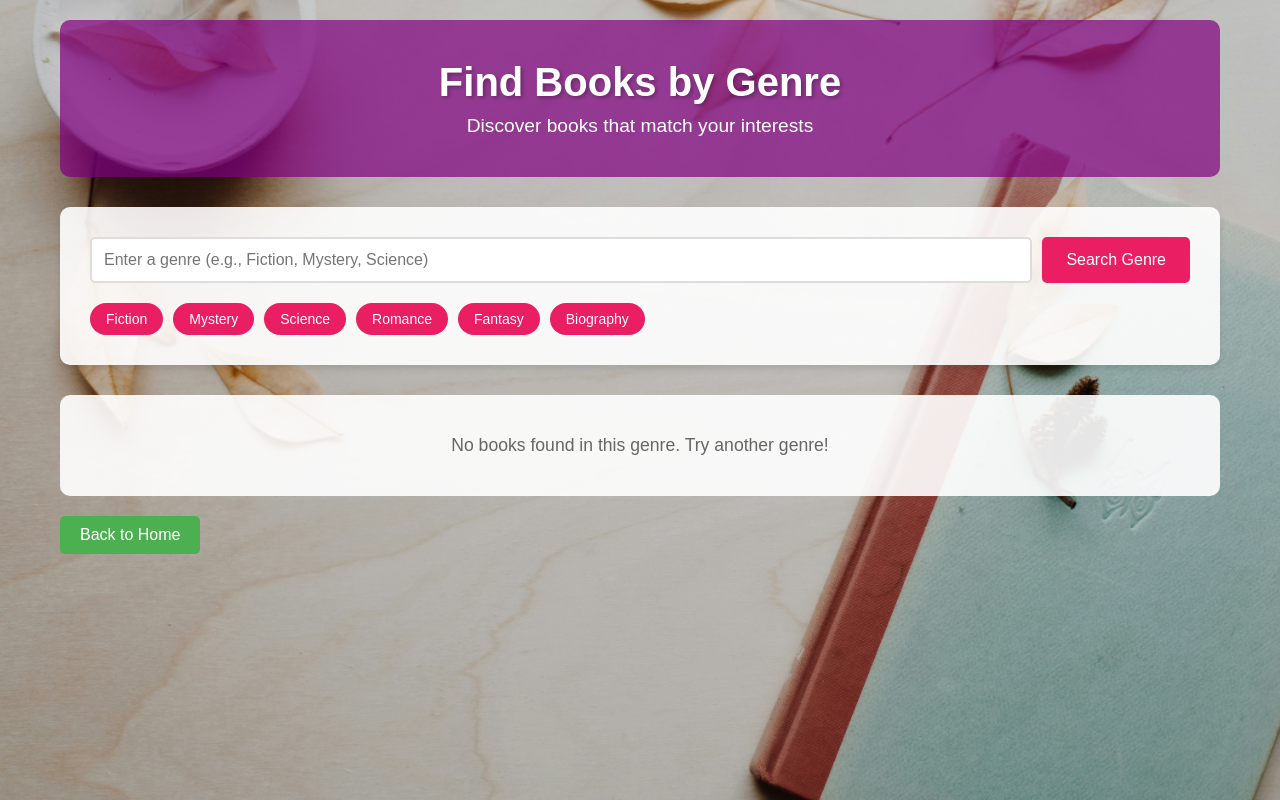
After one commit to faslarah/bookproject, a Flask app: page /yourgenre in a window 1280 px wide. The commit adds this page. Run offline with Flask 3, Linux system fonts and the light colour scheme.

Commit message:
updated files

```diff
--- a/app.py
+++ b/app.py
@@ -1,13 +1,54 @@
 from flask import Flask, request, jsonify, render_template, redirect, url_for, send_from_directory
+import sqlite3
+from functools import wraps
+from werkzeug.security import generate_password_hash, check_password_hash
 
 app = Flask(__name__, static_url_path='/static')
+app.secret_key = 'your_secret_key_here'  # Add a secret key for sessions
 
-# In-memory storage for users and books
-users = [
-    {'username': 'admin', 'password': 'admin123'}
-]
-books = []
+# Database initialization
+def init_db():
+    with sqlite3.connect('bookshare.db') as conn:
+        c = conn.cursor()
+        # Create users table
+        c.execute('''
+        CREATE TABLE IF NOT EXISTS users (
+            id INTEGER PRIMARY KEY AUTOINCREMENT,
+            username TEXT UNIQUE NOT NULL,
+            password TEXT NOT NULL
+        )''')
 
+        # Create books table
+        c.execute('''
+        CREATE TABLE IF NOT EXISTS books (
+            id INTEGER PRIMARY KEY AUTOINCREMENT,
+            title TEXT NOT NULL,
+            author TEXT NOT NULL,
+            genre TEXT NOT NULL,
+            description TEXT,
+            user_id INTEGER,
+            FOREIGN KEY (user_id) REFERENCES users (id)
+        )''')
+
+        # Add admin user if it doesn't exist
+        c.execute('SELECT * FROM users WHERE username = ?', ('admin',))
+        if not c.fetchone():
+            admin_password = generate_password_hash('admin123')
+            c.execute('INSERT INTO users (username, password) VALUES (?, ?)',
+                     ('admin', admin_password))
+
+        conn.commit()
+
+# Database helper functions
+def get_db():
+    conn = sqlite3.connect('bookshare.db')
+    conn.row_factory = sqlite3.Row
+    return conn
+
+# Initialize the database
+init_db()
+
+# Routes
 @app.route('/')
 def home():
     return render_template('login.html')
@@ -20,11 +61,17 @@ def homepage():
 def register():
     if request.method == 'POST':
         username = request.form['username']
-        password = request.form['password']
-        if any(user['username'] == username for user in users):
+        password = generate_password_hash(request.form['password'])
+
+        try:
+            with get_db() as conn:
+                c = conn.cursor()
+                c.execute('INSERT INTO users (username, password) VALUES (?, ?)',
+                         (username, password))
+                conn.commit()
+            return redirect(url_for('login'))
+        except sqlite3.IntegrityError:
             return 'Username already exists!', 400
-        users.append({'username': username, 'password': password})
-        return redirect(url_for('login'))
     return render_template('register.html')
 
 @app.route('/login', methods=['GET', 'POST'])
@@ -33,41 +80,71 @@ def login():
         username = request.form.get('username')
         password = request.form.get('password')
 
-        # Debug print
-        print(f"Login attempt - Username: {username}")
-        print(f"Current users: {users}")
+        with get_db() as conn:
+            c = conn.cursor()
+            user = c.execute('SELECT * FROM users WHERE username = ?',
+                           (username,)).fetchone()
 
-        user = next((user for user in users if user['username'] == username and user['password'] == password), None)
-        if user:
-            print("Login successful")
-            return redirect(url_for('homepage'))
-        print("Login failed")
+            if user and check_password_hash(user['password'], password):
+                return redirect(url_for('homepage'))
+
         return render_template('login.html', error="Invalid username or password")
     return render_template('login.html')
+
+@app.route('/addbook', methods=['GET', 'POST'])
+def addbook():
+    if request.method == 'POST':
+        with get_db() as conn:
+            c = conn.cursor()
+            c.execute('''
+                INSERT INTO books (title, author, genre, description)
+                VALUES (?, ?, ?, ?)
+            ''', (
+                request.form['bookTitle'],
+                request.form['bookAuthor'],
+                request.form['bookGenre'],
+                request.form['bookDescription']
+            ))
+            conn.commit()
+        return render_template('addbook.html', message='Book added successfully!')
+    return render_template('addbook.html')
 
 @app.route('/searchbooks')
 def searchbooks():
     query = request.args.get('query', '').lower()
-    if query:
-        results = [book for book in books if
-                  query in book['title'].lower() or
-                  query in book['author'].lower()]
-    else:
-        results = books
-    return render_template('searchbooks.html', books=results)
+    with get_db() as conn:
+        c = conn.cursor()
+        if query:
+            c.execute('''
+                SELECT * FROM books
+                WHERE LOWER(title) LIKE ? OR LOWER(author) LIKE ?
+            ''', (f'%{query}%', f'%{query}%'))
+        else:
+            c.execute('SELECT * FROM books')
+        books = c.fetchall()
+    return render_template('searchbooks.html', books=books)
 
-@app.route('/addbook', methods=['GET', 'POST'])
-def addbook():
+@app.route('/yourgenre', methods=['GET', 'POST'])
+def yourgenre():
     if request.method == 'POST':
-        book = {
-            'title': request.form['bookTitle'],
-            'author': request.form['bookAuthor'],
-            'genre': request.form['bookGenre'],
-            'description': request.form['bookDescription']
-        }
-        books.append(book)
-        return render_template('addbook.html', message='Book added successfully!')
-    return render_template('addbook.html')
+        search_genre = request.form.get('genre', '').lower()
+        with get_db() as conn:
+            c = conn.cursor()
+            c.execute('''
+                SELECT * FROM books
+                WHERE LOWER(genre) LIKE ?
+            ''', (f'%{search_genre}%',))
+
+            books = [dict(row) for row in c.fetchall()]
+
+            # Handle AJAX requests
+            if request.headers.get('X-Requested-With') == 'XMLHttpRequest':
+                return jsonify({'books': books})
+
+            # Handle regular form submissions
+            return render_template('genre.html', books=books)
+
+    return render_template('genre.html', books=[])
 
 @app.route('/myborrow')
 def myborrow():
--- /dev/null
+++ b/static/genre.css
@@ -0,0 +1,205 @@
+* {
+    margin: 0;
+    padding: 0;
+    box-sizing: border-box;
+}
+
+body {
+    font-family: Arial, sans-serif;
+    min-height: 100vh;
+    /* Update the background image path to use the correct static folder path */
+    background-image: url('../static/images/evie-s-yDN0aAiHSMg-unsplash.jpg');
+    background-size: cover;
+    background-position: center;
+    background-attachment: fixed;
+}
+
+.container {
+    max-width: 1200px;
+    margin: 0 auto;
+    padding: 20px;
+}
+
+/* Hero Section */
+.hero {
+    text-align: center;
+    padding: 40px 20px;
+    background-color: rgba(128, 0, 128, 0.7);
+    border-radius: 10px;
+    margin-bottom: 30px;
+}
+
+.hero h1 {
+    font-size: 2.5em;
+    color: white;
+    margin-bottom: 10px;
+    text-shadow: 2px 2px 4px rgba(0, 0, 0, 0.3);
+}
+
+.hero p {
+    font-size: 1.2em;
+    color: white;
+}
+
+/* Genre Search Section */
+.genre-search {
+    background-color: rgba(255, 255, 255, 0.9);
+    padding: 30px;
+    border-radius: 10px;
+    box-shadow: 0 4px 6px rgba(0, 0, 0, 0.1);
+    margin-bottom: 30px;
+}
+
+.search-form {
+    display: flex;
+    gap: 10px;
+    margin-bottom: 20px;
+}
+
+input[type="text"] {
+    flex: 1;
+    padding: 12px;
+    border: 2px solid #ddd;
+    border-radius: 5px;
+    font-size: 16px;
+}
+
+input[type="text"]:focus {
+    border-color: #E91E63;
+    outline: none;
+}
+
+button {
+    padding: 12px 24px;
+    background-color: #E91E63;
+    color: white;
+    border: none;
+    border-radius: 5px;
+    cursor: pointer;
+    transition: background-color 0.3s ease;
+    font-size: 16px;
+}
+
+button:hover {
+    background-color: #C2185B;
+}
+
+/* Genre Tags */
+.genre-suggestions {
+    display: flex;
+    flex-wrap: wrap;
+    gap: 10px;
+    margin-top: 20px;
+}
+
+.genre-tag {
+    padding: 8px 16px;
+    background-color: #E91E63;
+    color: white;
+    border-radius: 20px;
+    cursor: pointer;
+    transition: all 0.3s ease;
+    font-size: 14px;
+}
+
+.genre-tag:hover {
+    background-color: #C2185B;
+    transform: translateY(-2px);
+}
+
+/* Results Section */
+.genre-results {
+    display: grid;
+    grid-template-columns: repeat(auto-fill, minmax(250px, 1fr));
+    gap: 20px;
+    padding: 20px;
+    background-color: rgba(255, 255, 255, 0.9);
+    border-radius: 10px;
+}
+
+.no-results {
+    grid-column: 1 / -1;
+    text-align: center;
+    padding: 20px;
+    color: #666;
+    font-size: 1.1em;
+}
+
+.genre-results:empty {
+    padding: 0;
+    background-color: transparent;
+}
+
+.book-card {
+    background-color: white;
+    padding: 20px;
+    border-radius: 8px;
+    box-shadow: 0 2px 4px rgba(0, 0, 0, 0.1);
+    transition: transform 0.3s ease;
+}
+
+.book-card:hover {
+    transform: translateY(-5px);
+}
+
+.book-card h3 {
+    color: #333;
+    margin-bottom: 10px;
+    font-size: 1.2em;
+}
+
+.book-card p {
+    color: #666;
+    margin-bottom: 5px;
+    font-size: 0.9em;
+}
+
+/* Back Button */
+.back-button {
+    display: inline-block;
+    padding: 10px 20px;
+    background-color: #4CAF50;
+    color: white;
+    text-decoration: none;
+    border-radius: 5px;
+    margin-top: 20px;
+    transition: background-color 0.3s ease;
+}
+
+.back-button:hover {
+    background-color: #45a049;
+}
+
+/* Responsive Design */
+@media (max-width: 768px) {
+    .search-form {
+        flex-direction: column;
+    }
+
+    input[type="text"] {
+        width: 100%;
+    }
+
+    .genre-results {
+        grid-template-columns: repeat(auto-fill, minmax(200px, 1fr));
+    }
+
+    .hero h1 {
+        font-size: 2em;
+    }
+
+    .hero p {
+        font-size: 1em;
+    }
+}
+
+@media (max-width: 480px) {
+    .genre-results {
+        grid-template-columns: 1fr;
+    }
+
+    .genre-tag {
+        padding: 6px 12px;
+        font-size: 12px;
+    }
+}
--- /dev/null
+++ b/templates/genre.html
@@ -0,0 +1,115 @@
+<!DOCTYPE html>
+<html lang="en">
+<head>
+    <meta charset="UTF-8">
+    <meta name="viewport" content="width=device-width, initial-scale=1.0">
+    <title>Search by Genre | BookShare</title>
+    <link rel="stylesheet" href="{{ url_for('static', filename='genre.css') }}">
+</head>
+<body>
+    <div class="container">
+        <section class="hero">
+            <h1>Find Books by Genre</h1>
+            <p>Discover books that match your interests</p>
+        </section>
+
+        <section class="genre-search">
+            <form class="search-form" method="POST" action="{{ url_for('yourgenre') }}" id="genreForm">
+                <input type="text"
+                       name="genre"
+                       id="genre-input"
+                       placeholder="Enter a genre (e.g., Fiction, Mystery, Science)"
+                       oninput="searchGenreRealTime(this.value)"
+                       required>
+                <button type="submit">Search Genre</button>
+            </form>
+
+            <div class="genre-suggestions">
+                <span class="genre-tag" onclick="setGenre('Fiction')">Fiction</span>
+                <span class="genre-tag" onclick="setGenre('Mystery')">Mystery</span>
+                <span class="genre-tag" onclick="setGenre('Science')">Science</span>
+                <span class="genre-tag" onclick="setGenre('Romance')">Romance</span>
+                <span class="genre-tag" onclick="setGenre('Fantasy')">Fantasy</span>
+                <span class="genre-tag" onclick="setGenre('Biography')">Biography</span>
+            </div>
+        </section>
+
+        <section class="genre-results" id="results-section">
+            {% if books %}
+                {% for book in books %}
+                    <div class="book-card">
+                        <h3>{{ book.title }}</h3>
+                        <p><strong>Author:</strong> {{ book.author }}</p>
+                        <p><strong>Genre:</strong> {{ book.genre }}</p>
+                        <p><strong>Description:</strong> {{ book.description }}</p>
+                    </div>
+                {% endfor %}
+            {% else %}
+                <p class="no-results">No books found in this genre. Try another genre!</p>
+            {% endif %}
+        </section>
+
+        <a href="{{ url_for('homepage') }}" class="back-button">Back to Home</a>
+    </div>
+
+    <script>
+        let timeoutId;
+
+        function searchGenreRealTime(query) {
+            clearTimeout(timeoutId);
+
+            // Clear results if search query is empty
+            if (!query.trim()) {
+                document.getElementById('results-section').innerHTML = '';
+                return;
+            }
+
+            timeoutId = setTimeout(() => {
+                const formData = new FormData();
+                formData.append('genre', query);
+
+                fetch("{{ url_for('yourgenre') }}", {
+                    method: 'POST',
+                    headers: {
+                        'X-Requested-With': 'XMLHttpRequest'
+                    },
+                    body: formData
+                })
+                .then(response => response.json())
+                .then(data => {
+                    const resultsSection = document.getElementById('results-section');
+                    if (data.books && data.books.length > 0) {
+                        resultsSection.innerHTML = data.books.map(book => `
+                            <div class="book-card">
+                                <h3>${book.title}</h3>
+                                <p><strong>Author:</strong> ${book.author}</p>
+                                <p><strong>Genre:</strong> ${book.genre}</p>
+                                <p><strong>Description:</strong> ${book.description || 'No description available'}</p>
+                            </div>
+                        `).join('');
+                    } else {
+                        resultsSection.innerHTML = '<p class="no-results">No books found in this genre. Try another genre!</p>';
+                    }
+                })
+                .catch(error => {
+                    console.error('Error:', error);
+                    document.getElementById('results-section').innerHTML =
+                        '<p class="no-results">Error loading results. Please try again.</p>';
+                });
+            }, 300);
+        }
+
+        // Add event listener for input clearing
+        document.getElementById('genre-input').addEventListener('input', function(e) {
+            if (!this.value.trim()) {
+                document.getElementById('results-section').innerHTML = '';
+            }
+        });
+
+        function setGenre(genre) {
+            document.getElementById('genre-input').value = genre;
+            searchGenreRealTime(genre);
+        }
+    </script>
+</body>
+</html>
```
Also changed, not shown: schema.sql (added, +18 -0 lines), static/homecss.css (+105 -93 lines), templates/home.html (+4 -3 lines), bookshare.db (added).
